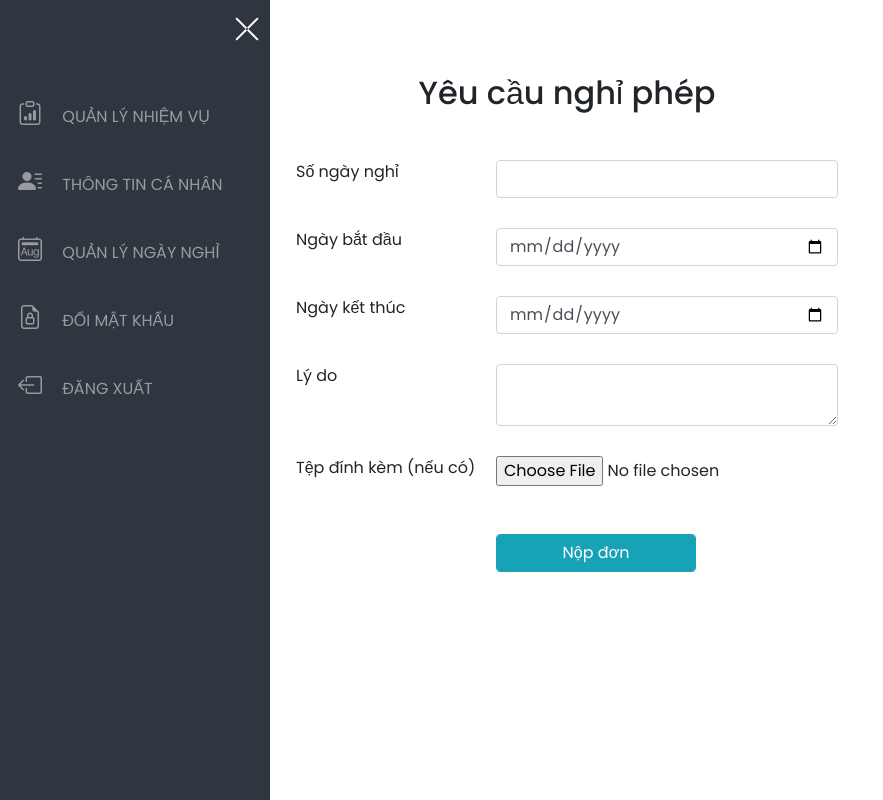
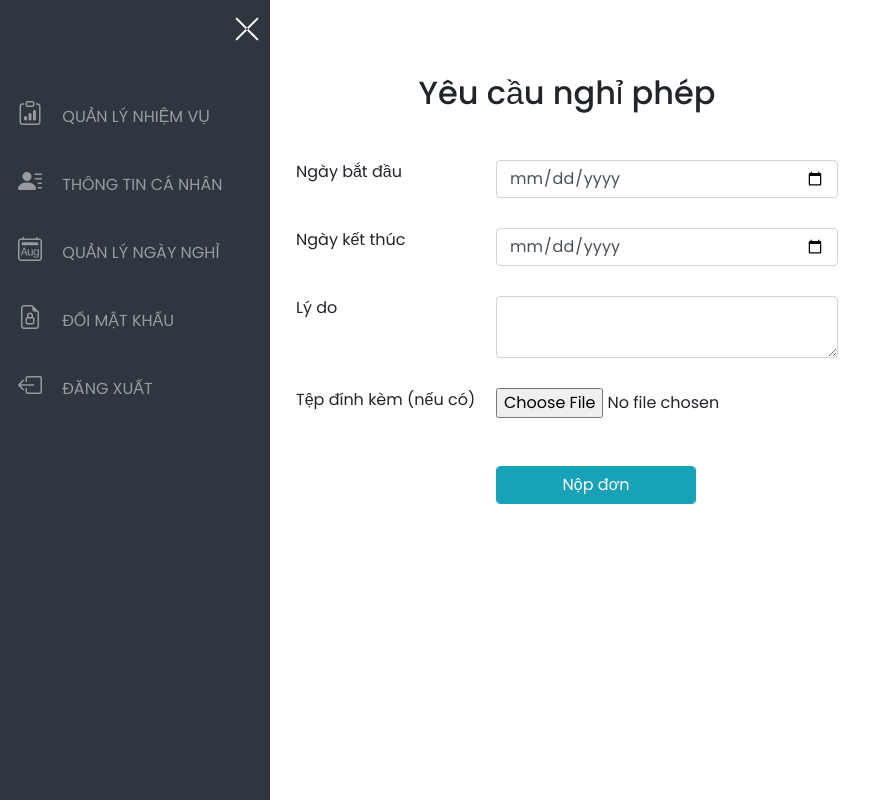
Before and after one commit to khangchung/Web-Final-Project, a PHP site: page /views/employee/form_offday.php in a window 1280 px wide. Shown: the whole page, without its empty margins (0-883 px from the left). Run offline with PHP 8.4, Linux system fonts and the light colour scheme; the visitor is signed in with stand-in values (Sample User, id 1); some libraries are stand-ins or nearby versions.

Commit message:
Modify code

```diff
--- a/views/employee/form_offday.php
+++ b/views/employee/form_offday.php
@@ -42,27 +42,23 @@
         ?>
        <div class="page-wrap">
 
-            <form action="" class=" mt-5 p-3" >
+            <form action="../../controllers/employee/dayoff_form.php" method="POST" class=" mt-5 p-3" >
                 <h2 class="text-center mb-5">Yêu cầu nghỉ phép</h2>
                 <div class="form-group">
-                    <label for="numDay">Số ngày nghỉ</label>
-                    <input type="number" id="numDay" class="form-control">
-                </div>
-                <div class="form-group">
                     <label for="startDay">Ngày bắt đầu</label>
-                    <input type="date" id="startDay" class="form-control">
+                    <input name="start_date" type="date" id="startDay" class="form-control">
                 </div>
                 <div class="form-group">
                     <label for="endDay">Ngày kết thúc</label>
-                    <input type="date" id="endDay" class="form-control">
+                    <input name="end_date" type="date" id="endDay" class="form-control">
                 </div>
                 <div class="form-group">
                     <label for="reason">Lý do</label>
-                    <textarea id="reason" class="form-control"></textarea>
+                    <textarea name="reason" id="reason" class="form-control"></textarea>
                 </div>
                 <div class="form-group">
                     <label for="file">Tệp đính kèm (nếu có)</label>
-                    <input type="file" class="form-control-file" id="file">
+                    <input name="attachment" type="file" class="form-control-file" id="file">
                 </div>
                 <div class="form-group">
                     <label for="" class=""></label>
```
Also changed, not shown: controllers/employee/dayoff_form.php (+4 -4 lines), models/upload.php (+13 -6 lines).
